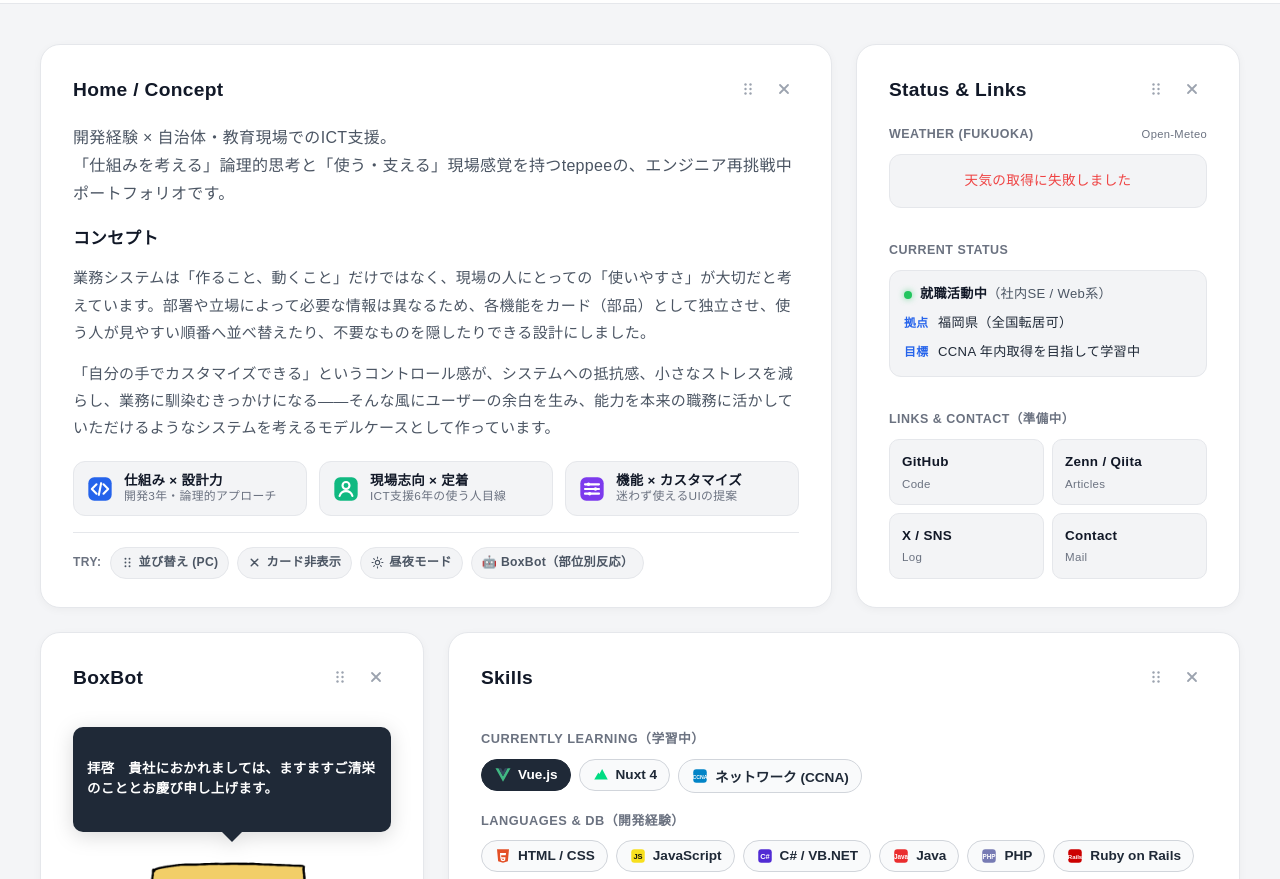
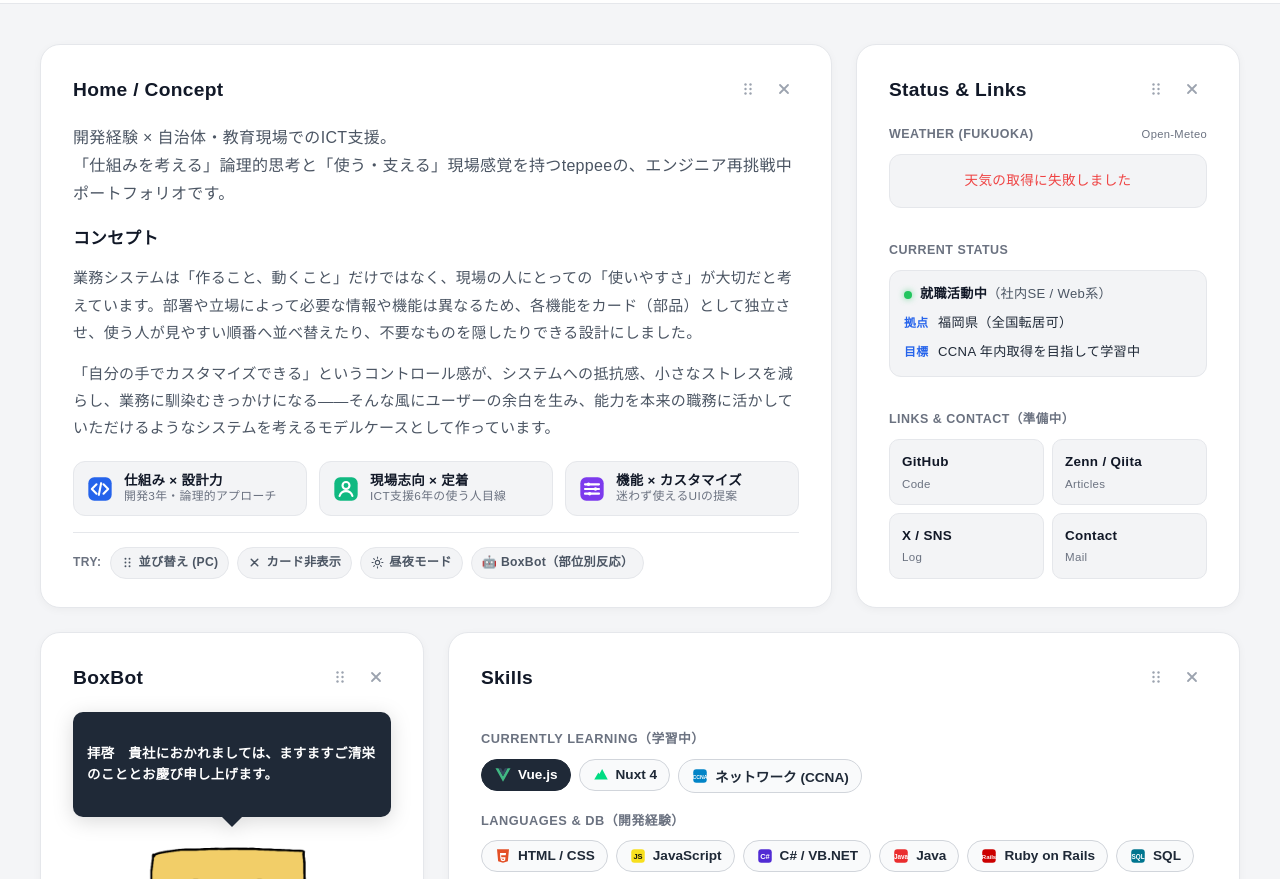
Before and after one commit to teppeihara080-lab/portfolio.dev, a plain HTML site: page Sample/index.html in a window 1280 px wide. Shown: the part 68-947 px from the top of the page. Drawn offline with Linux system fonts and the light colour scheme; no server answers; a web font is replaced by a local one.

Commit message:
fix: コンセプト説明の文言を修正し、PHPスキルバッジを削除

```diff
--- a/Sample/index.html
+++ b/Sample/index.html
@@ -301,7 +301,7 @@
             <div class="home-article">
               <h3 class="home-article-title">コンセプト</h3>
               <p>
-                業務システムは「作ること、動くこと」だけではなく、現場の人にとっての「使いやすさ」が大切だと考えています。部署や立場によって必要な情報は異なるため、各機能をカード（部品）として独立させ、使う人が見やすい順番へ並べ替えたり、不要なものを隠したりできる設計にしました。
+                業務システムは「作ること、動くこと」だけではなく、現場の人にとっての「使いやすさ」が大切だと考えています。部署や立場によって必要な情報や機能は異なるため、各機能をカード（部品）として独立させ、使う人が見やすい順番へ並べ替えたり、不要なものを隠したりできる設計にしました。
               </p>
               <p>
                 「自分の手でカスタマイズできる」というコントロール感が、システムへの抵抗感、小さなストレスを減らし、業務に馴染むきっかけになる――そんな風にユーザーの余白を生み、能力を本来の職務に活かしていただけるようなシステムを考えるモデルケースとして作っています。
@@ -669,17 +669,6 @@
                   <button
                     type="button"
                     class="skill-badge"
-                    data-skill="PHP"
-                    data-desc="Webシステムのサーバーサイド改修・機能実装で使用。"
-                  >
-                    <img src="images/icons/php.svg" class="skill-icon" alt="" />
-                    <span>PHP</span>
-                  </button>
-                </li>
-                <li>
-                  <button
-                    type="button"
-                    class="skill-badge"
                     data-skill="Ruby on Rails"
                     data-desc="MVCアーキテクチャを用いたWebアプリ開発を習得（Ruby技術者認定試験 Silver 合格）。"
                   >
```
